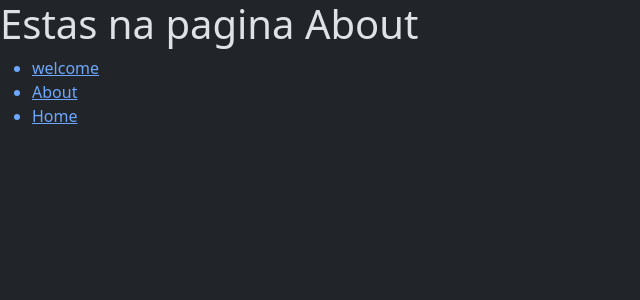
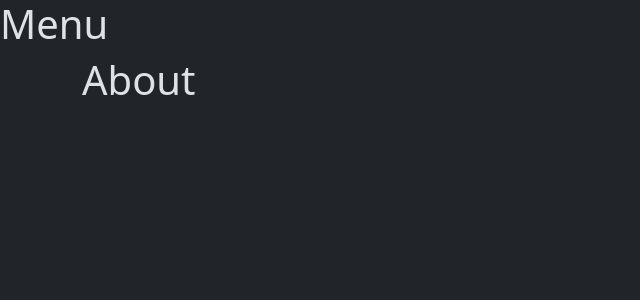
Before and after one commit to arnaldo-tomo/Reactjs-Front, a React (Create React App) app in the folder god/: page /About in a window 1280 px wide. Shown: the top 300 px of the page, without its empty margins (0-640 px from the left). Built offline with nearby package versions, Linux system fonts and the light colour scheme.

Commit message:
Update About.js

```diff
--- a/god/src/pages/About.js
+++ b/god/src/pages/About.js
@@ -1,16 +1,14 @@
 import { Component } from "react";
-import { Link } from 'react-router-dom';
+import Menu from "./components/Menu";
 class About extends Component {
     render() {
         return (
-            <div>
-                <h1>Estas na pagina About</h1>
-                <ul>
-                    <Link to={'welcome'} ><li>welcome</li> </Link>
-                    <Link to={'/'}><li>About</li> </Link>
-                    <a href="About" ><li>Home</li> </a>
-                </ul>
-            </div>
+            <>
+                <Menu />
+                <div className="container">
+                    <h1>About</h1>
+                </div>
+            </>
         );
     }
 }
```
